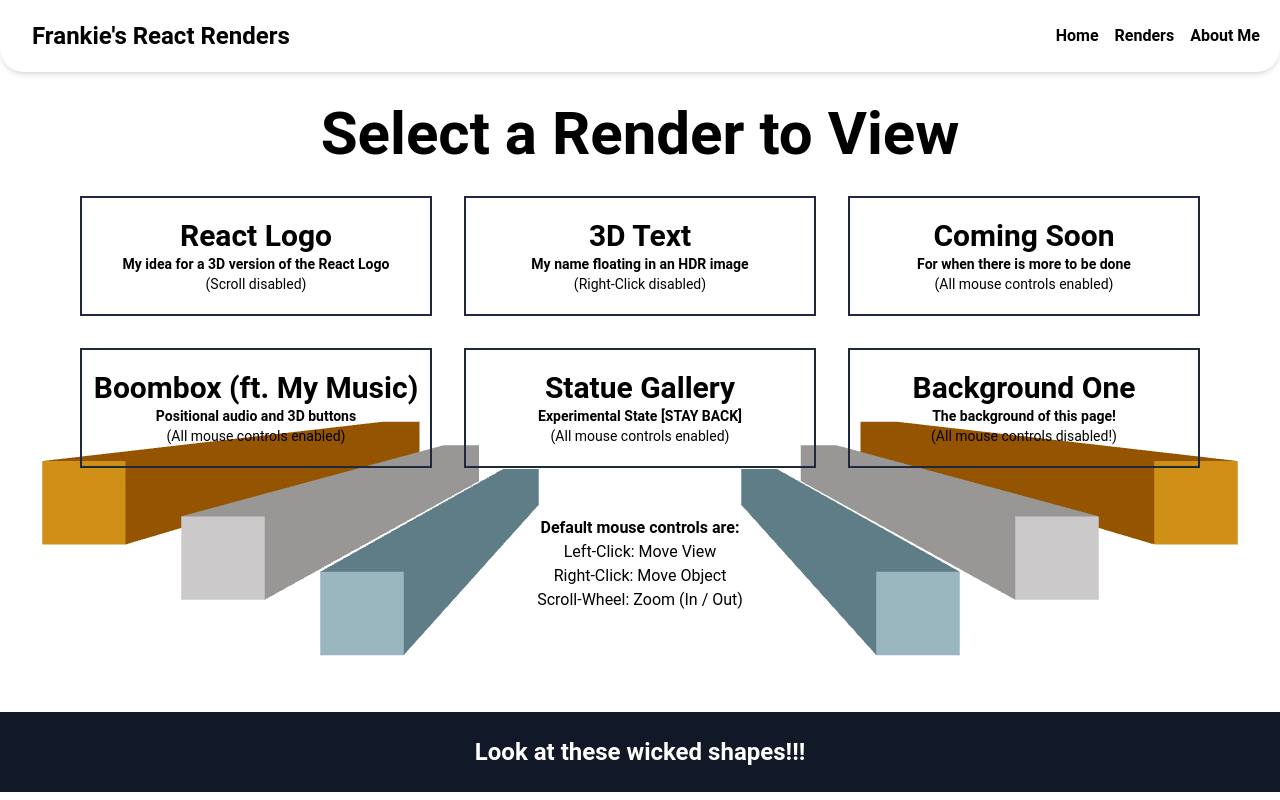
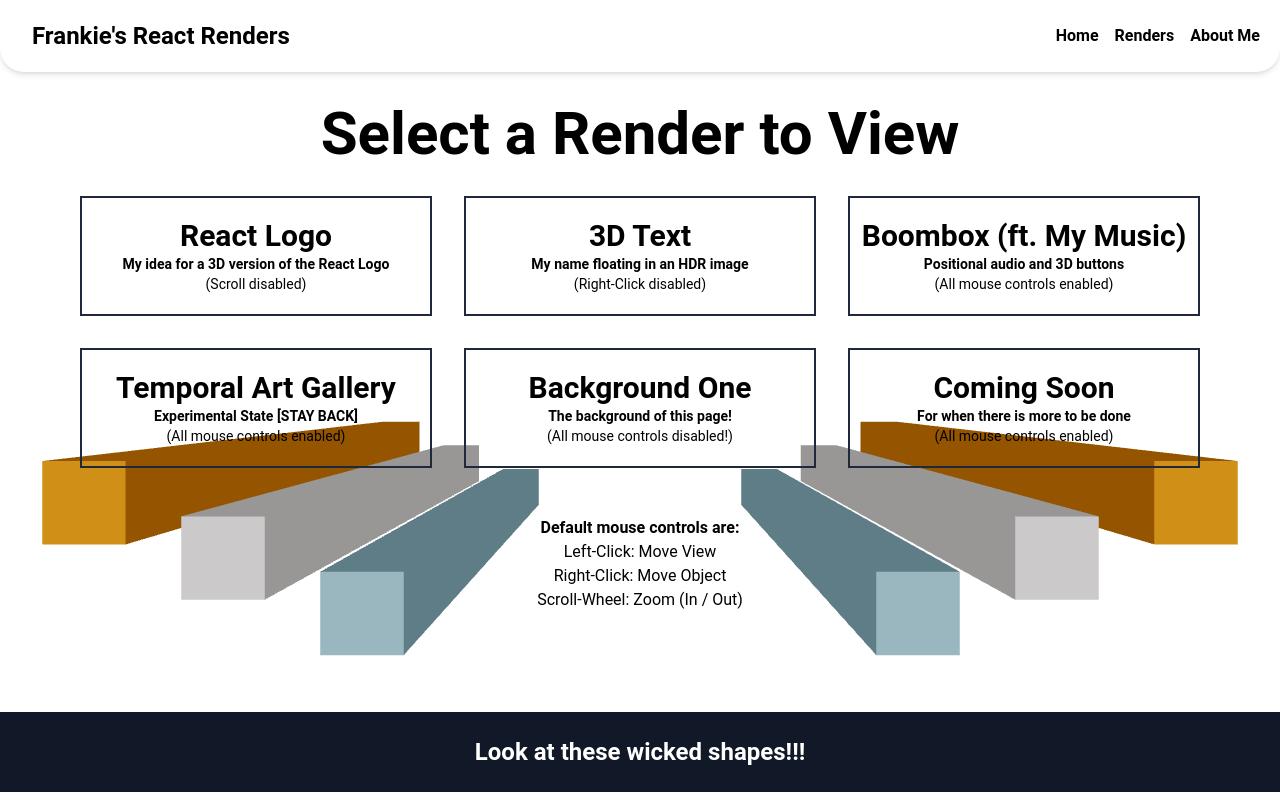
Before and after one commit to Bonyony/my-react-renders, a React (Vite) app: page /renders in a window 1280 px wide. Built offline with nearby package versions, Linux system fonts and the light colour scheme; the HTML template or start-up script is replaced by a standard one.

Commit message:
design update

```diff
--- a/src/pages/RenderSelect.jsx
+++ b/src/pages/RenderSelect.jsx
@@ -36,15 +36,6 @@ const RenderSelect = () => {
           </Link>
 
           <Link
-            to="/renders/comingsoon"
-            className="text-center border-slate-800 border-2 py-5 gap-3 text-3xl font-bold hover:bg-red-700 hover:text-white transition-all duration-200"
-          >
-            Coming Soon
-            <p className="text-sm">For when there is more to be done</p>
-            <p className="text-sm font-normal">(All mouse controls enabled)</p>
-          </Link>
-
-          <Link
             to="/renders/sound"
             className="text-center border-slate-800 border-2 py-5 gap-3 text-3xl font-bold hover:bg-rose-400 hover:text-white transition-all duration-200"
           >
@@ -57,7 +48,7 @@ const RenderSelect = () => {
             to="/renders/gallery"
             className="text-center border-slate-800 border-2 py-5 gap-3 text-3xl font-bold hover:bg-orange-600 hover:text-white transition-all duration-200"
           >
-            Statue Gallery
+            Temporal Art Gallery
             <p className="text-sm">Experimental State [STAY BACK]</p>
             <p className="text-sm font-normal">(All mouse controls enabled)</p>
           </Link>
@@ -72,6 +63,15 @@ const RenderSelect = () => {
               (All mouse controls disabled!)
             </p>
           </Link>
+
+          <Link
+            to="/renders/comingsoon"
+            className="text-center border-slate-800 border-2 py-5 gap-3 text-3xl font-bold hover:bg-red-700 hover:text-white transition-all duration-200"
+          >
+            Coming Soon
+            <p className="text-sm">For when there is more to be done</p>
+            <p className="text-sm font-normal">(All mouse controls enabled)</p>
+          </Link>
         </div>
         <p className="py-4  text-center">
           <strong>Default mouse controls are:</strong>
```
